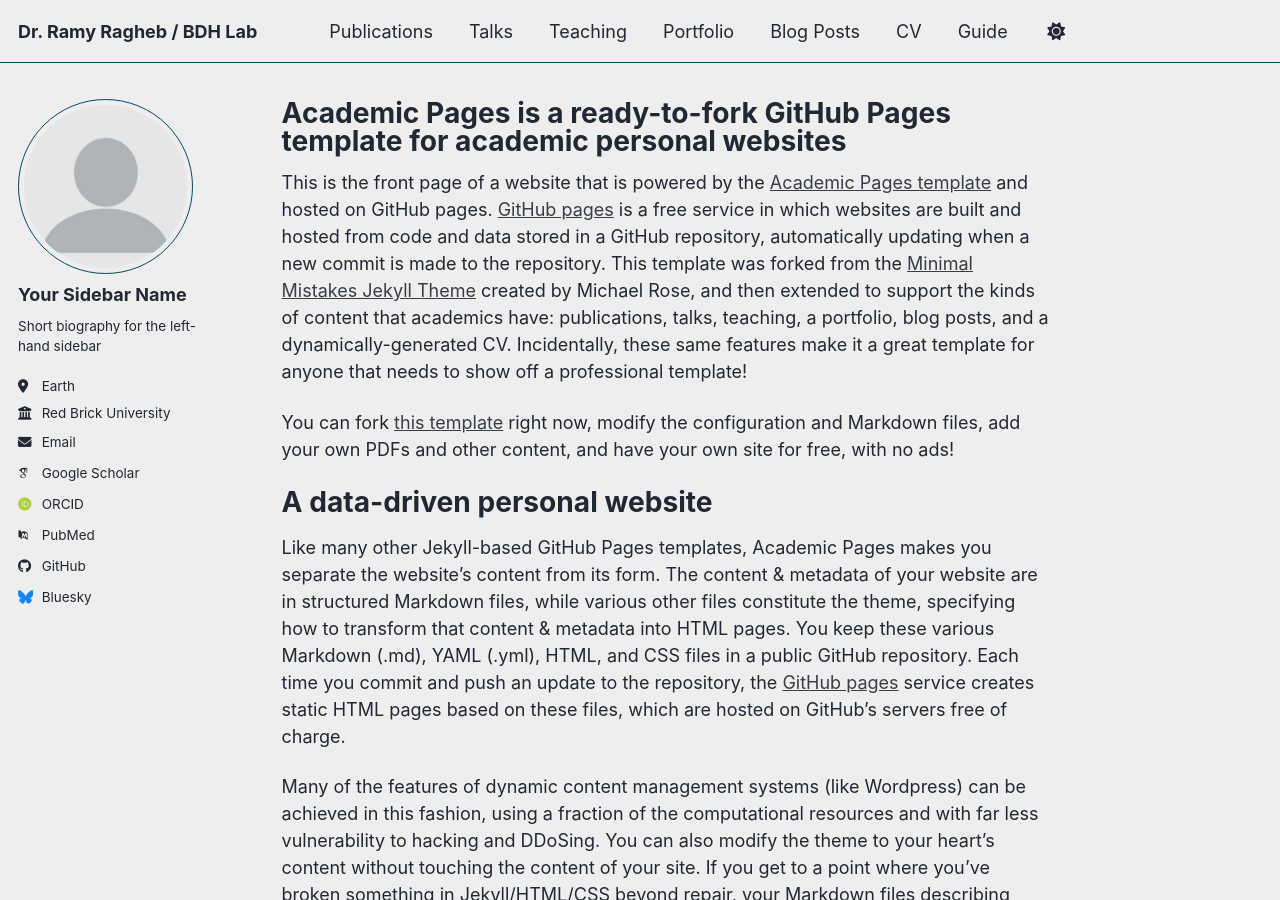
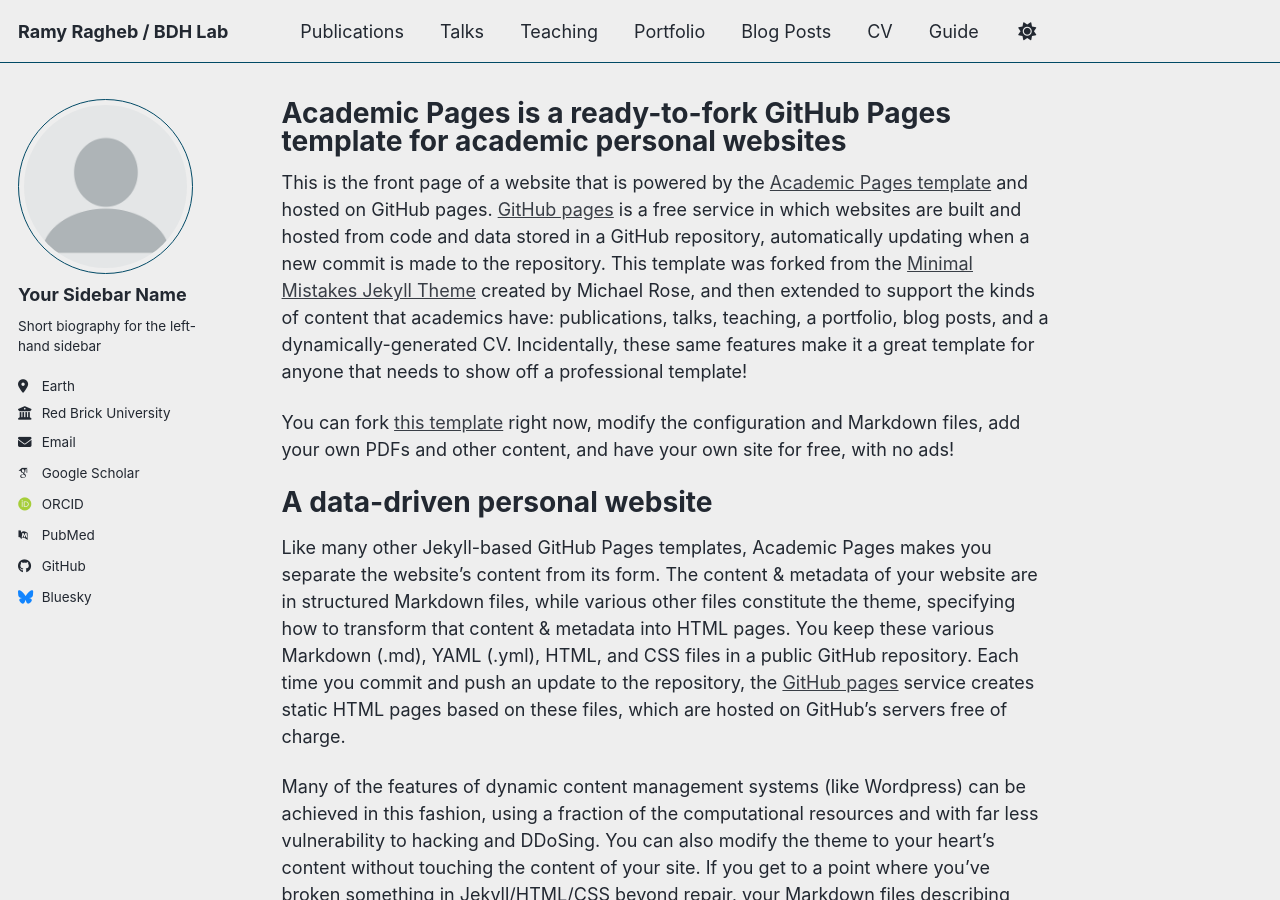
Before and after one commit to RamyRaghebRR/BDH_Lab, a Jekyll site: the page built from _pages/about.md, in a window 1280 px wide and 900 px high. Built offline with Jekyll 4.4.1, drawn with Linux system fonts in a browser that asks for light colours; some web fonts are replaced; a script bundle is joined from its source files by our own code; library files that are not in the unit come from our copies.

```diff
--- a/_config.yml
+++ b/_config.yml
@@ -9,7 +9,7 @@
 # Basic Site Settings
 locale                   : "en-UK"
 site_theme               : "air" # Currently available options are "default", "air"
-title                    : "Dr. Ramy Ragheb / BDH Lab"
+title                    : "Ramy Ragheb / BDH Lab"
 title_separator          : "-"
 name                     : &name "ZIZOU"
 description              : &description "Your Name's academic portfolio"   # Update this with a general description of your site, this is the default if not overridden by a page
```
